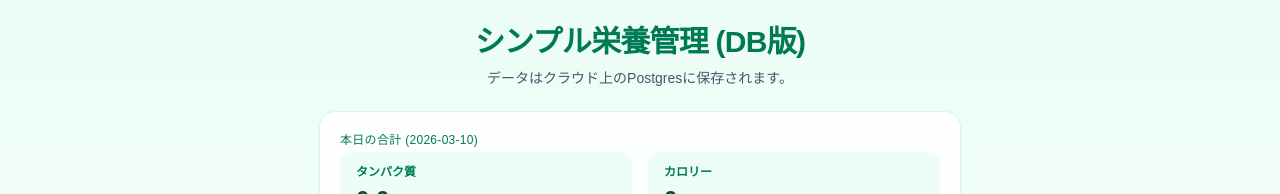
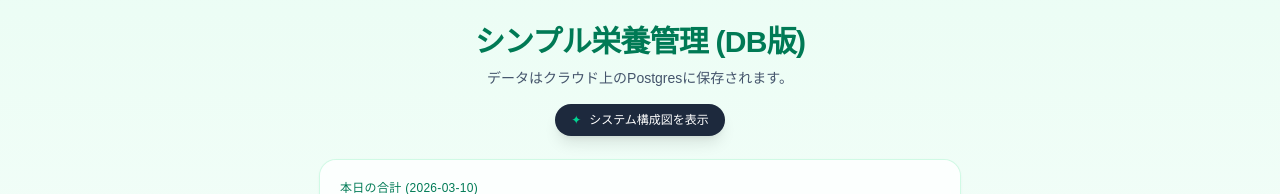
Before and after one commit to skarahajimaruore/my-original-app, a Next.js app: page / in a window 1280 px wide. Shown: the top 194 px of the page. Built offline with nearby package versions, Linux system fonts and the light colour scheme; no server answers; the database is empty.

Commit message:
feat: トップ画面にアーキテクチャ図へのリンクを追加

```diff
--- a/app/page.tsx
+++ b/app/page.tsx
@@ -1,6 +1,7 @@
 // app/db-test/page.tsx
 import { neon } from '@neondatabase/serverless';
 import { revalidatePath } from 'next/cache';
+import Link from 'next/link';
 
 export const dynamic = 'force-dynamic';
 // 日付取得用の関数
@@ -65,6 +66,17 @@ export default async function Home() {
           <p className="mt-2 text-center text-sm text-slate-600">
             データはクラウド上のPostgresに保存されます。
           </p>
+          {/* システム構成図へのリンクボタン */}
+<div className="mt-4 flex justify-center">
+  <Link
+    href="/arch"
+    className="inline-flex items-center gap-2 rounded-full bg-slate-800 px-4 py-2 text-xs font-medium text-white shadow-lg transition-all hover:bg-slate-700 hover:scale-105 active:scale-95"
+  >
+    <span className="text-emerald-400">✦</span>
+    システム構成図を表示
+  </Link>
+</div>
+
         </header>
 
         {/* 合計表示エリア */}
```
